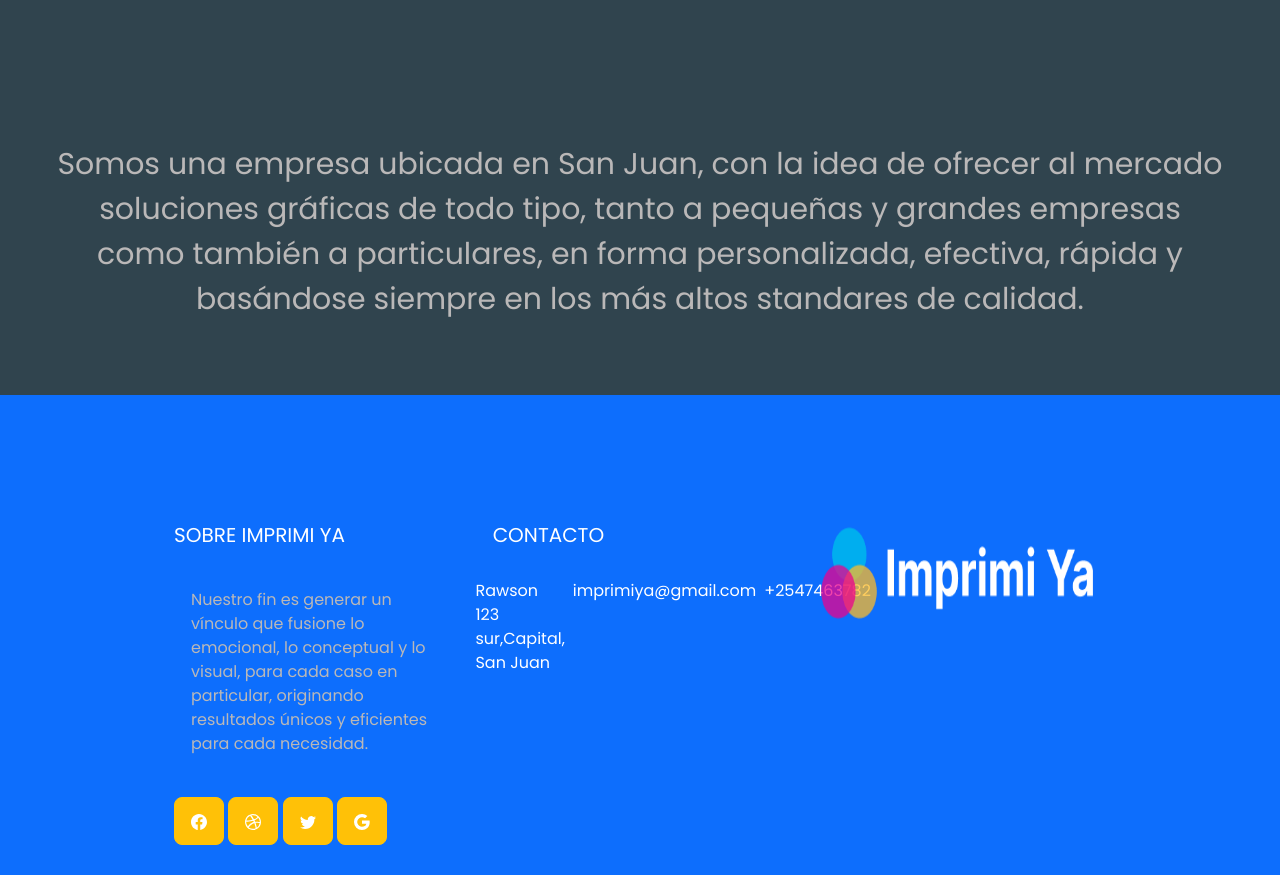
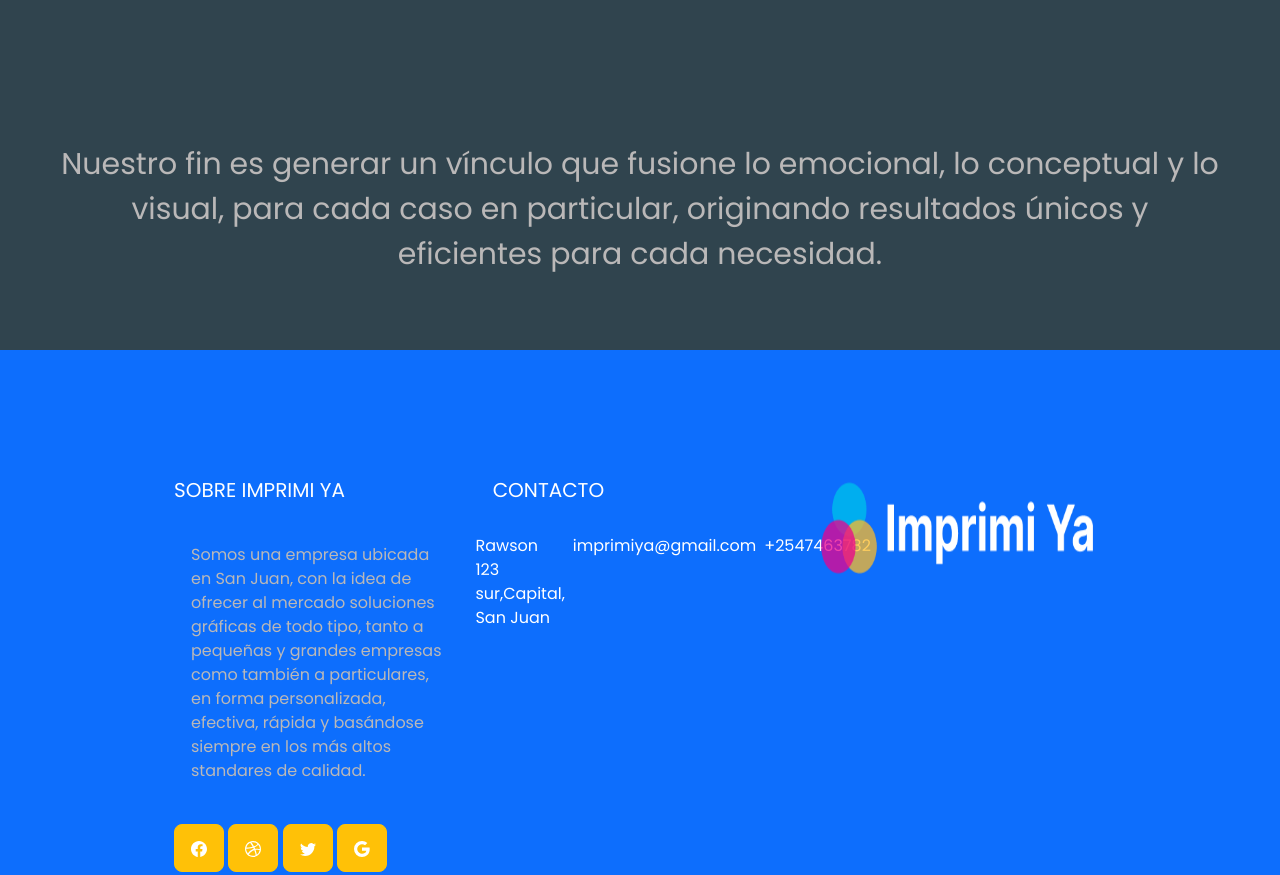
Before and after one commit to PabloSuizer/imprimi-ya-pablosuizer, a website: page pages/nosotros.html in a window 1280 px wide. Shown: the part 730-1605 px from the top of the page. Drawn offline with nearby package versions, Linux system fonts and the light colour scheme.

Commit message:
Fix nosotros

```diff
--- a/pages/nosotros.html
+++ b/pages/nosotros.html
@@ -65,7 +65,7 @@
             </div>
     </section>
         <div class="somos">
-            <p class="text__p">Somos una empresa ubicada en San Juan, con la idea de ofrecer al mercado soluciones gráficas de todo tipo, tanto a pequeñas y grandes empresas como también a particulares, en forma personalizada, efectiva, rápida y basándose siempre en los más altos standares de calidad.</p>
+            <p class="text__p"> Nuestro fin es generar un vínculo que fusione lo emocional, lo conceptual y lo visual, para cada caso en particular, originando resultados únicos y eficientes para cada necesidad.</p>
         </div>
 <!-- footer -->
 <footer class="text-white text-center text-lg-start" style="background-color: #0d6efd;">
@@ -78,7 +78,7 @@
         <h5 class="text-uppercase mb-4">Sobre Imprimi Ya</h5>
 
         <p>
-          Nuestro fin es generar un vínculo que fusione lo emocional, lo conceptual y lo visual, para cada caso en particular, originando resultados únicos y eficientes para cada necesidad.
+          Somos una empresa ubicada en San Juan, con la idea de ofrecer al mercado soluciones gráficas de todo tipo, tanto a pequeñas y grandes empresas como también a particulares, en forma personalizada, efectiva, rápida y basándose siempre en los más altos standares de calidad.
         </p>
 
         <div class="mt-4">
```
